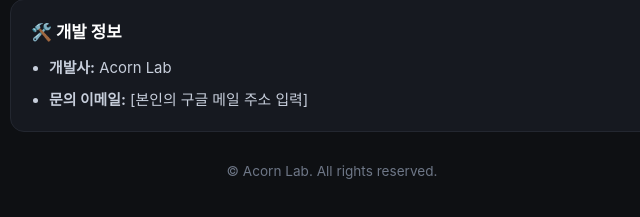
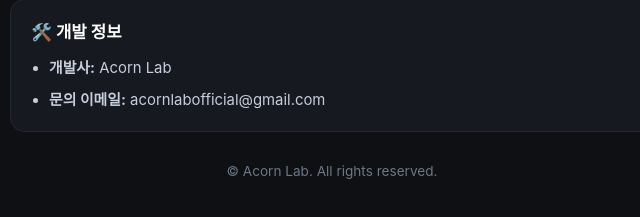
Before and after one commit to wkdals123elf-prog/indexbriefing-privacy, a plain HTML site: page about.html in a window 1280 px wide. Shown: the part 747-964 px from the top of the page, 308-948 px from the left. Drawn offline with Linux system fonts and the light colour scheme.

Commit message:
Update contact email in about.html

```diff
--- a/about.html
+++ b/about.html
@@ -123,7 +123,7 @@
     <h2>🛠️ 개발 정보</h2>
     <ul>
       <li><strong>개발사:</strong> Acorn Lab</li>
-      <li><strong>문의 이메일:</strong> [본인의 구글 메일 주소 입력]</li>
+      <li><strong>문의 이메일:</strong> acornlabofficial@gmail.com</li>
     </ul>
   </div>
 
```
